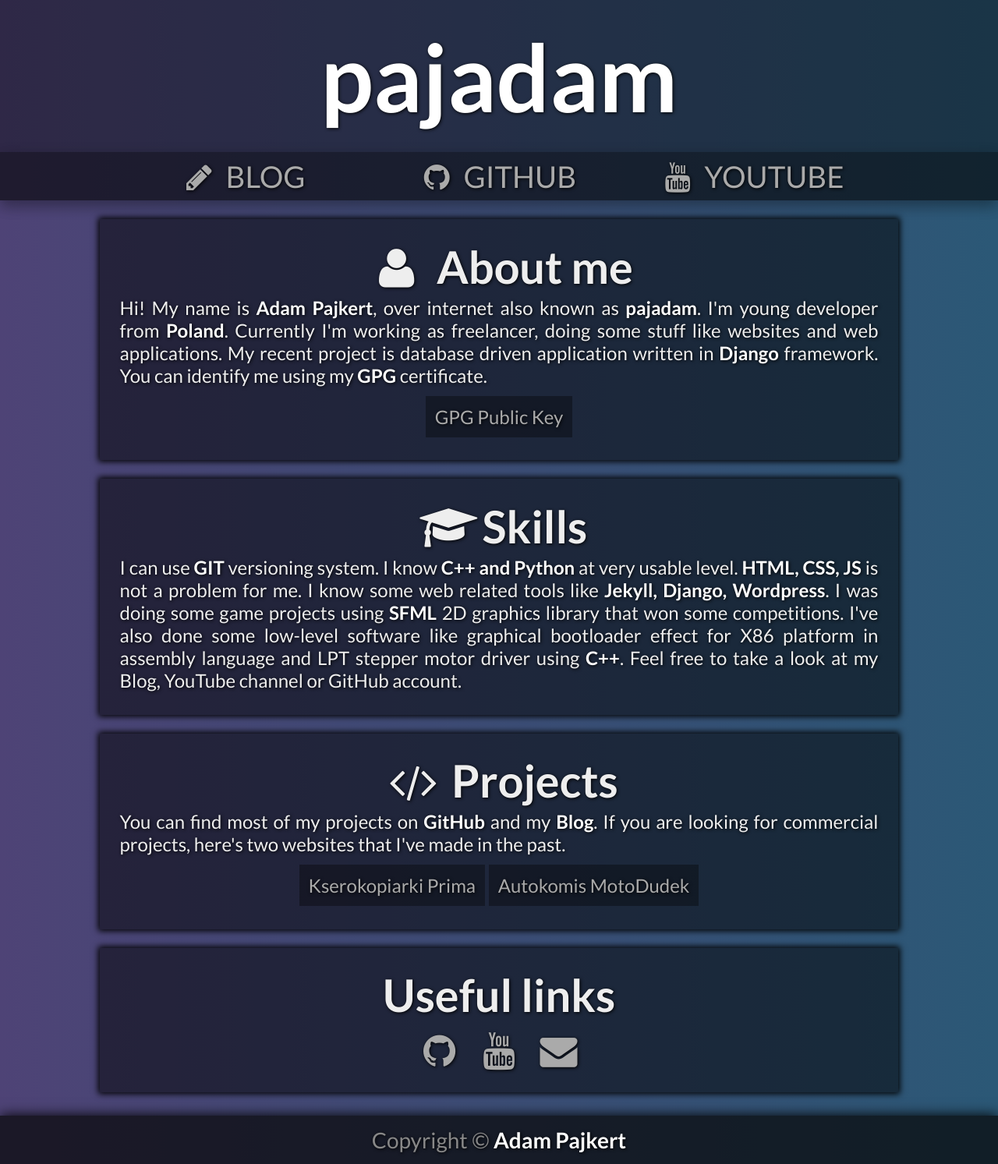
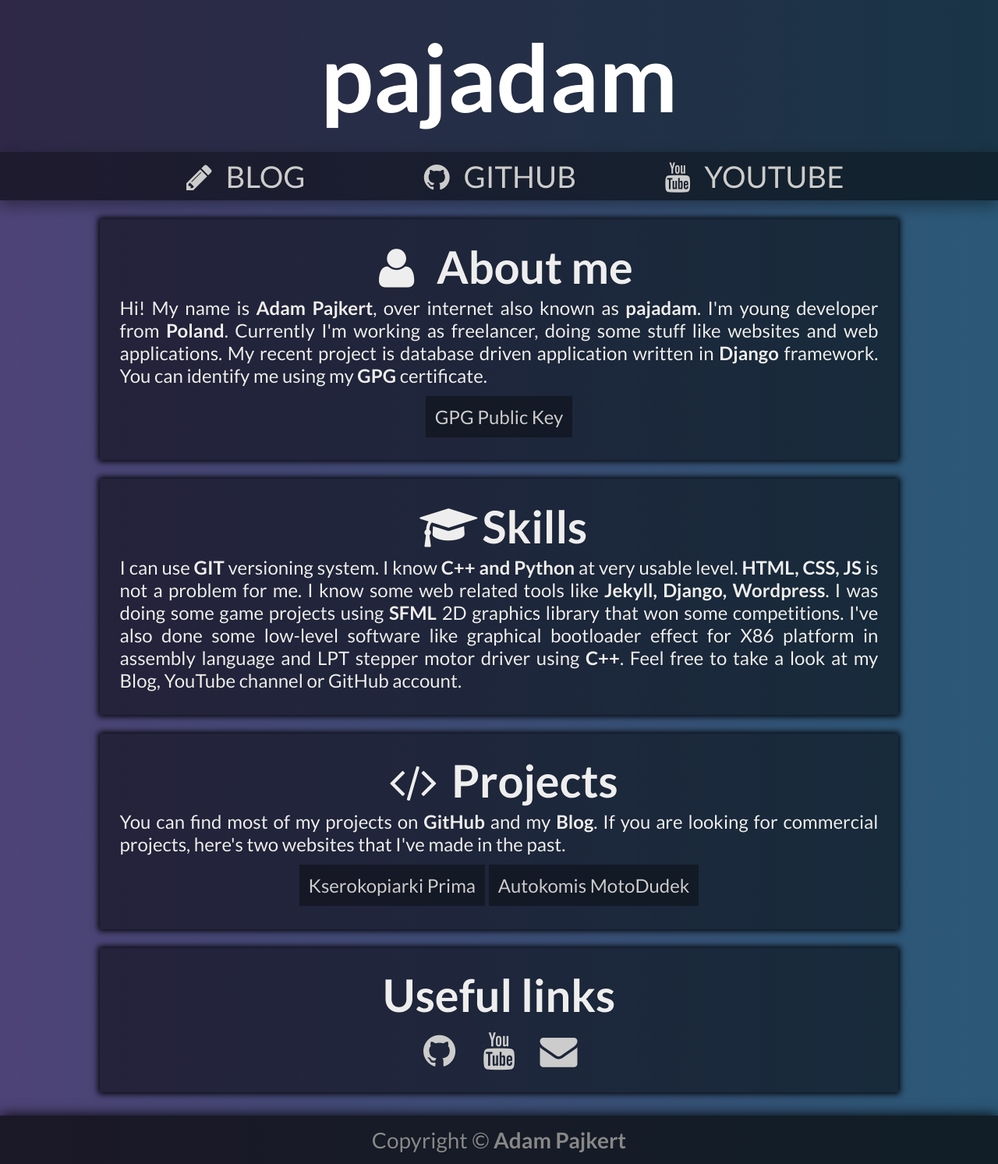
Before and after one commit to pajadam/pajadam.me, a Jekyll site: the page built from index.html, in a window 1280 px wide. Shown: the whole page at 78% size. Built offline with Jekyll 4.4.1, drawn with Linux system fonts in a browser that asks for light colours.

Commit message:
Base CSS improvement, remove duplicated background

```diff
--- a/_sass/_base.scss
+++ b/_sass/_base.scss
@@ -2,7 +2,7 @@
     color: #eee;
     font-size: 48px;
     font-family: 'Lato', sans-serif;
-    text-shadow: 1px 1px 4px rgba(0,0,0,1);
+    text-shadow: 0px 0px 1px rgba(0,0,0,.5);
 }
 
 body,
@@ -14,10 +14,6 @@
 body{
     position: relative;
     min-height: 100vh;
-
-    background: #0f0c29;  /* fallback for old browsers */
-    background: -webkit-linear-gradient(to right, #24243e, #302b63, #0f0c29);  /* Chrome 10-25, Safari 5.1-6 */
-    background: linear-gradient(to right, #24243e, #302b63, #0f0c29); /* W3C, IE 10+/ Edge, Firefox 16+, Chrome 26+, Opera 12+, Safari 7+ */
 
     background: #2b5876;  /* fallback for old browsers */
     background: -webkit-linear-gradient(to right, #4e4376, #2b5876);  /* Chrome 10-25, Safari 5.1-6 */
@@ -34,14 +30,13 @@
 }
 
 a, a:link, a:visited{
-    color: #aaa;
+    color: #ccc;
     text-decoration: none;
     transition-duration: .3s;
 }
 
 a:hover,
-a:active,
-b{
+a:active{
     color: #fff;
 }
 
```
